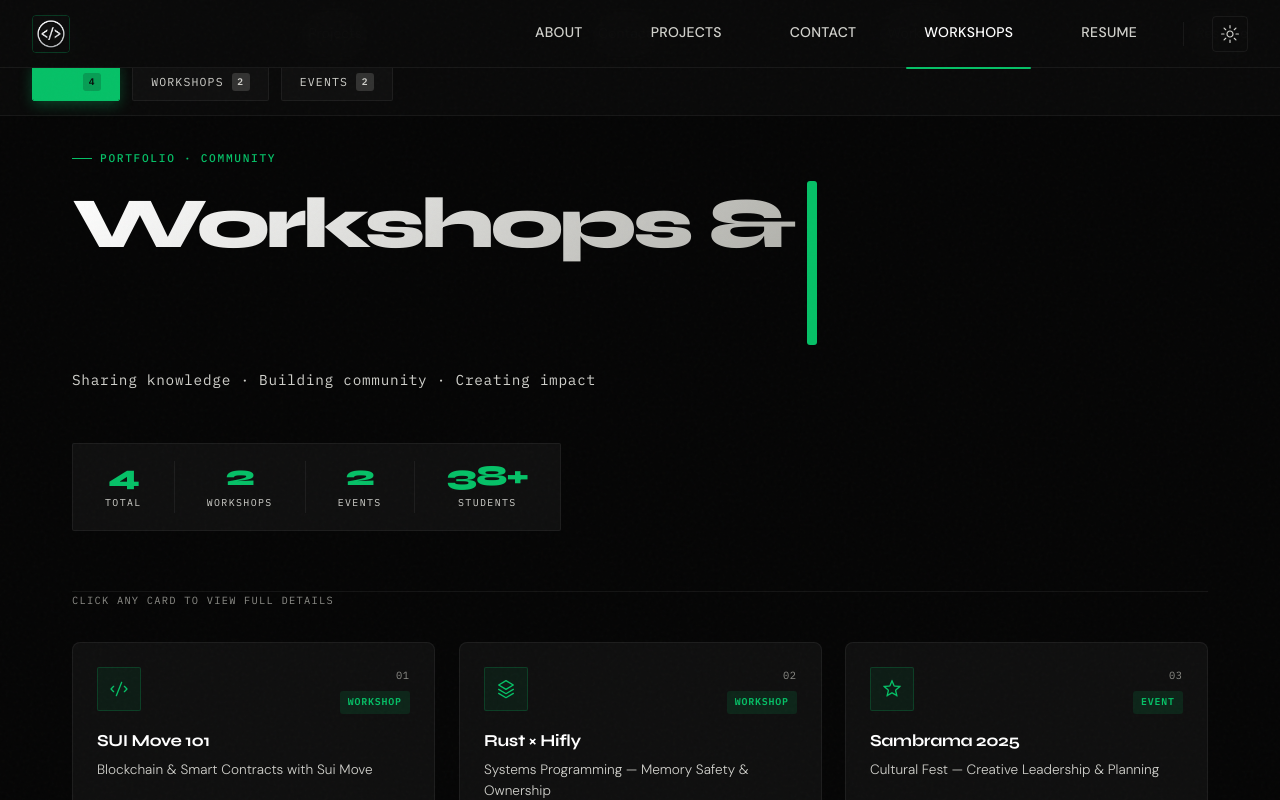
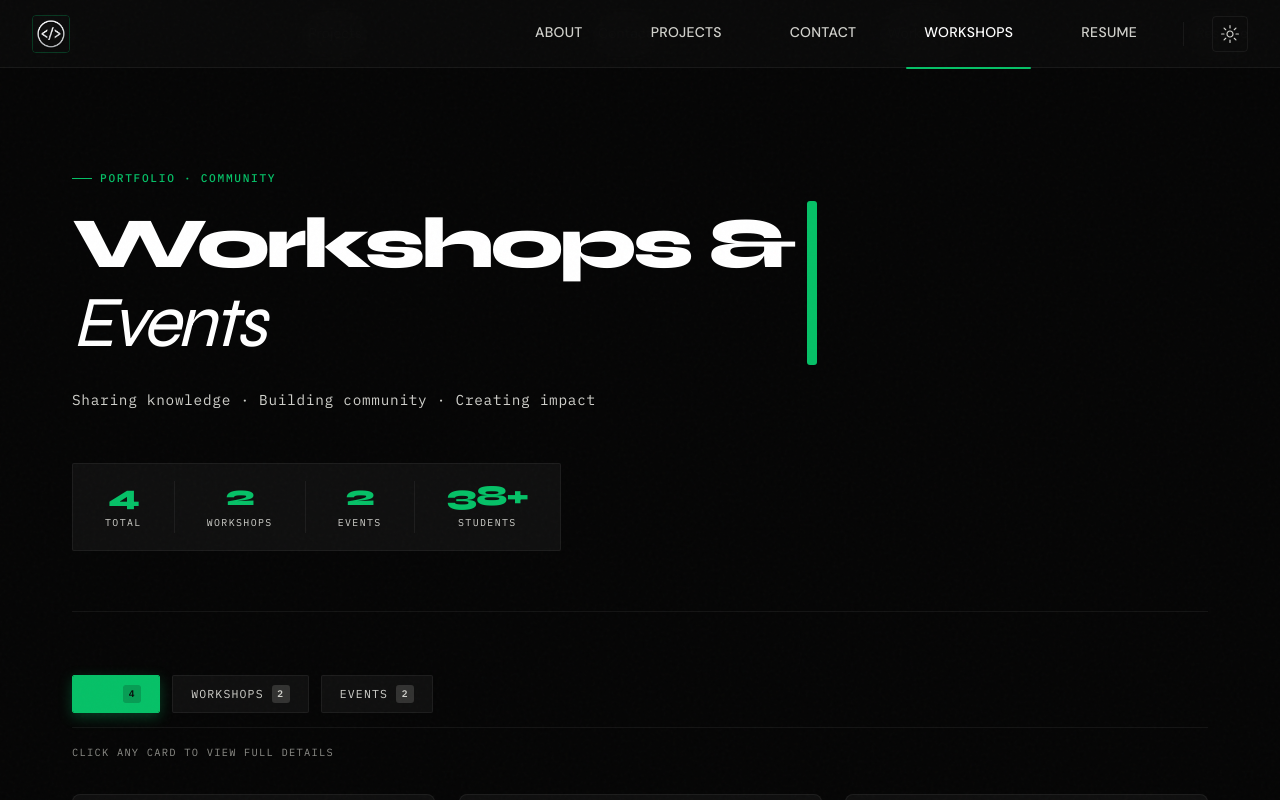
Before and after one commit to bhaskar2004/my.portfolio, a React (Vite) app: page /workshops in a window 1280 px wide. Shown: the top 800 px of the page. Built offline with nearby package versions, Linux system fonts and the light colour scheme.

Commit message:
fix: resolve workshop filter overlap and sticky positioning issue

```diff
--- a/src/pages/Workshops.css
+++ b/src/pages/Workshops.css
@@ -40,7 +40,7 @@
 
 /* ── Hero ─────────────────────────────────────────────────────── */
 .ws-hero {
-    padding: 140px 0 60px;
+    padding: 160px 0 60px;
     border-bottom: 1px solid var(--color-border);
 }
 
@@ -76,15 +76,15 @@
     line-height: 1.1;
     letter-spacing: -0.05em;
     margin-bottom: 24px;
-    background: var(--gradient-text);
-    -webkit-background-clip: text;
-    background-clip: text;
-    -webkit-text-fill-color: transparent;
+    color: var(--color-text);
+}
+
+.ws-hero__title * {
+    color: inherit;
+    -webkit-text-fill-color: inherit;
 }
 
 :root[data-theme="light"] .ws-hero__title {
-    background: none;
-    -webkit-text-fill-color: var(--color-text);
     color: var(--color-text);
 }
 
@@ -155,6 +155,12 @@
     gap: 12px;
     margin: 48px 0 16px;
     flex-wrap: wrap;
+    position: sticky;
+    top: 80px; /* Slightly more than navbar (72px) for spacing */
+    z-index: 90;
+    background: var(--color-bg);
+    padding: 12px 0;
+    transition: top var(--transition-base), background var(--transition-base);
 }
 
 .ws-filter-btn {
```
